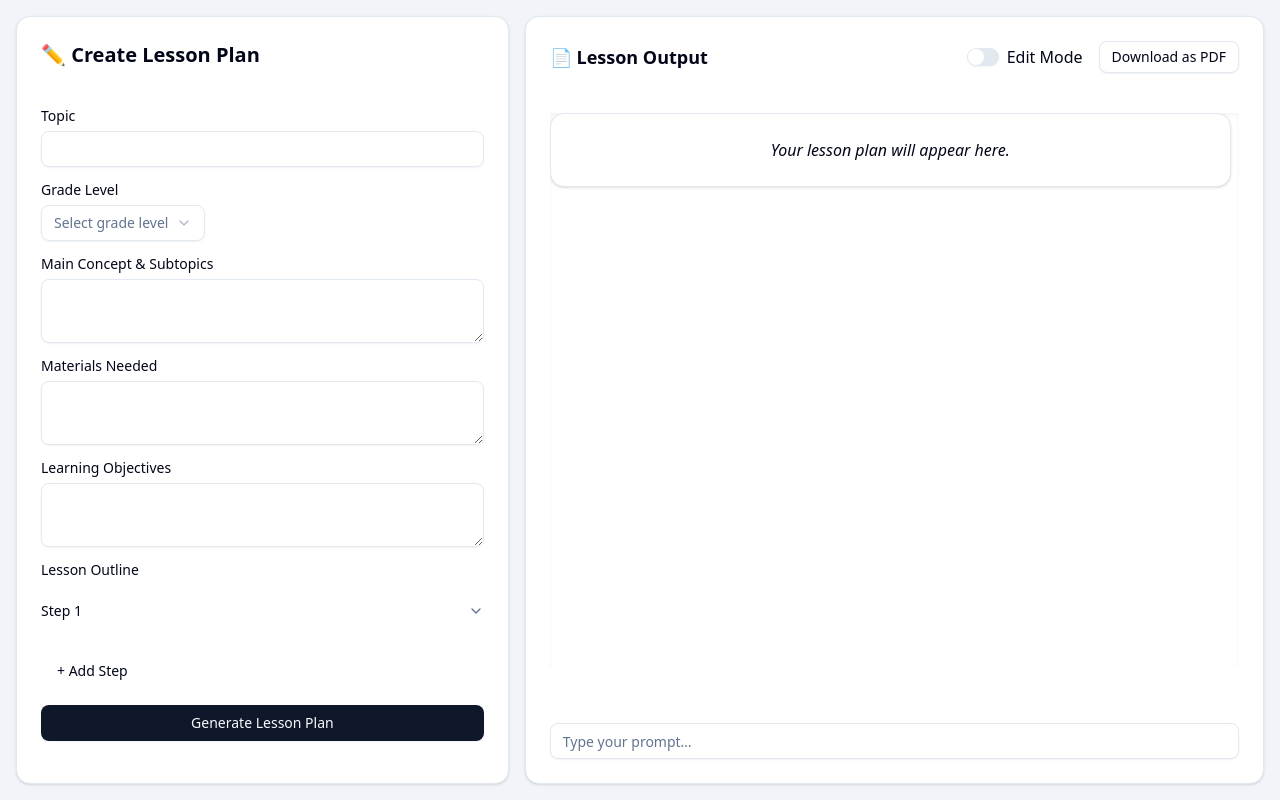
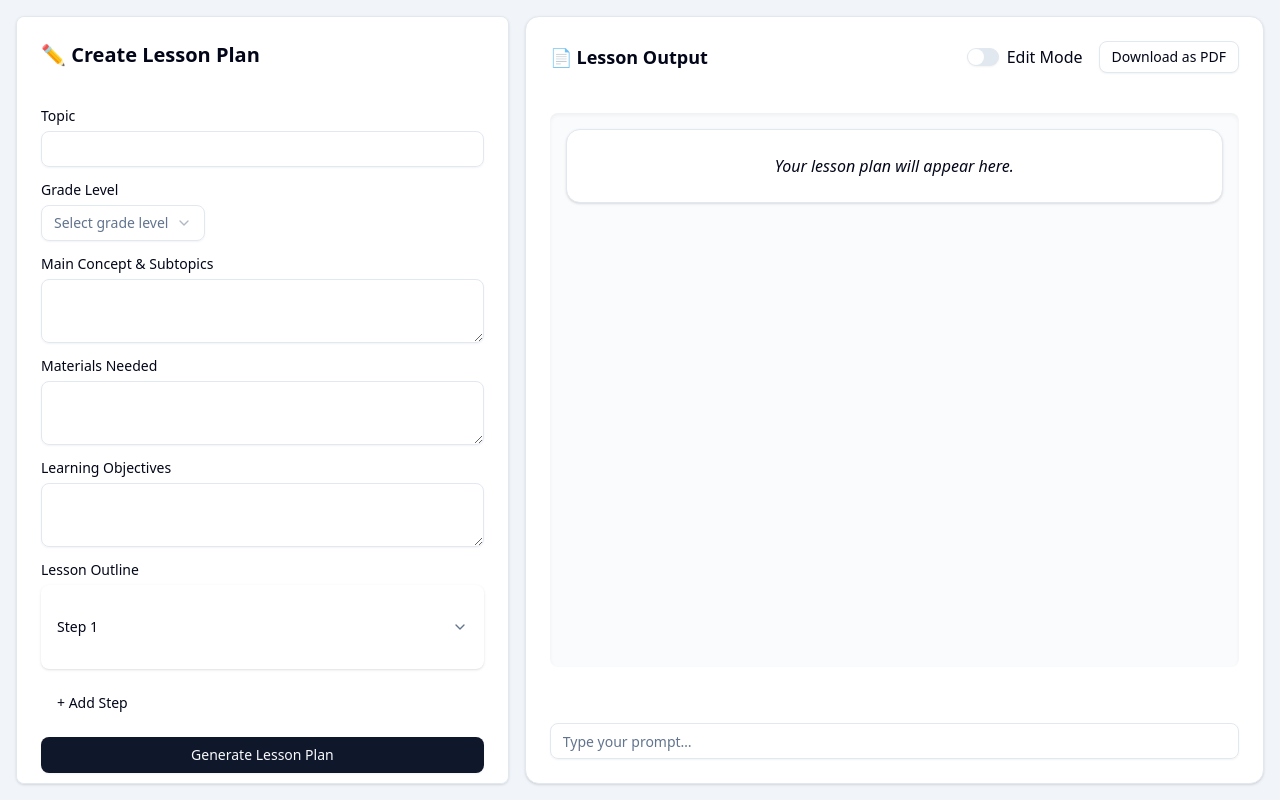
Before and after one commit to Sunil63603/GradeswayAssignment, a Next.js app: page / in a window 1280 px wide. Built offline with nearby package versions, Linux system fonts and the light colour scheme.

Commit message:
style: apply final UI refinements including hidden scrollbars and visual polish for LessonForm and ResponsePane

```diff
--- a/src/app/globals.css
+++ b/src/app/globals.css
@@ -123,15 +123,28 @@
 
 /* globals.css */
 
+/*
 .custom-scroll::-webkit-scrollbar {
-  width: 6px;
+  width: 1px;
+  height: 5px;
 }
+.custom-scroll::-webkit-scrollbar-thumb {
+  background-color: rgba(180, 180, 180, 0.4);
+  border-radius: 8px;
+  border: 2px solid white;
+  /* background-clip: padding-box; */
+/* } */
+/* .custom-scroll::-webkit-scrollbar-track { */
+/* background: transparent; */
+/* } */
 
-.custom-scroll::-webkit-scrollbar-thumb {
-  background-color: rgba(100, 100, 100, 0.3);
-  border-radius: 4px;
+/* Hide scrollbars for all descendants of .no-scrollbar */
+.no-scrollbar,
+.no-scrollbar * {
+  -ms-overflow-style: none;
+  scrollbar-width: none;
 }
-
-.custom-scroll::-webkit-scrollbar-track {
-  background: transparent;
+.no-scrollbar::-webkit-scrollbar,
+.no-scrollbar *::-webkit-scrollbar {
+  display: none;
 }
--- a/src/components/LessonForm.jsx
+++ b/src/components/LessonForm.jsx
@@ -45,7 +45,7 @@ export default function LessonForm({ onGenerate }) {
   };
 
   return (
-    <Card className="w-full p-6 space-y-4 h-full max-w-full overflow-y-auto overflow-x-hidden custom-scroll">
+    <Card className="w-full h-full max-w-full p-6 space-y-4 overflow-y-auto overflow-x-hidden no-scrollbar  rounded-md shadow-inner">
       <CardTitle className="text-xl font-bold">✏️ Create Lesson Plan</CardTitle>
 
       <div className="space-y-4">
@@ -103,7 +103,10 @@ export default function LessonForm({ onGenerate }) {
 
         <div className="space-y-2">
           <Label>Lesson Outline</Label>
-          <Accordion type="multiple" className="w-full">
+          <Accordion
+            type="multiple"
+            className="w-full bg-white rounded-md p-4 shadow-sm"
+          >
             {form.outline.map((step, index) => (
               <AccordionItem key={index} value={`step-${index}`}>
                 <AccordionTrigger>Step {index + 1}</AccordionTrigger>
--- a/src/components/Response.jsx
+++ b/src/components/Response.jsx
@@ -56,7 +56,7 @@ export default function ResponsePane({
       </div>
 
       <div
-        className="flex-1 overflow-y-auto pr-2 scrollbar-thin scrollbar-thumb-muted scrollbar-track-transparent max-w-full shadow-inner"
+        className="flex-1 overflow-y-auto max-w-full bg-muted/40 p-4 rounded-md shadow-inner custom-scroll"
         ref={printRef}
       >
         {loading ? (
@@ -66,7 +66,10 @@ export default function ResponsePane({
             <AlertTitle>{error}</AlertTitle>
           </Alert>
         ) : result ? (
-          <Accordion type="multiple" className="w-full">
+          <Accordion
+            type="multiple"
+            className="w-full bg-white rounded-md p-4 shadow-sm"
+          >
             {displaySections.map((title, idx) => (
               <AccordionItem key={idx} value={`section-${idx}`}>
                 <AccordionTrigger>{title}</AccordionTrigger>
```
